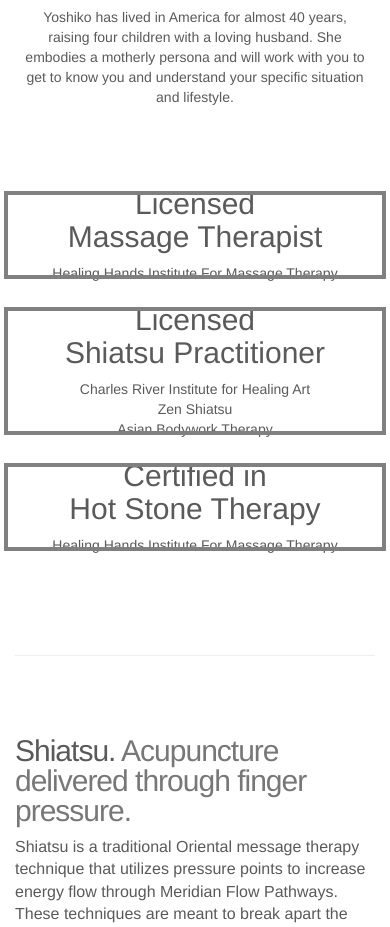
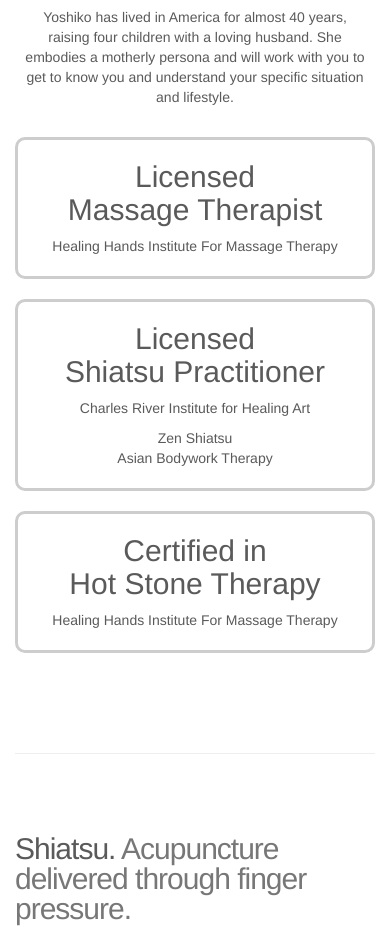
Before and after one commit to wmoik/will, a plain HTML site: page index.html in a window 390 px wide. Shown: the part 1442-2369 px from the top of the page. Drawn offline with nearby package versions, Linux system fonts and the light colour scheme.

Commit message:
Lots of stuff to help mobile borders for licenses

```diff
--- a/carousel.css
+++ b/carousel.css
@@ -77,6 +77,28 @@ body {
   margin-left: 10px;
 }
 
+/* Licenses CONTENT
+-------------------------------------------------- */
+.marketing .col-lg-3 {
+  margin-bottom: 20px;
+  text-align: center;
+}
+.marketing .col-lg-3 p{
+  margin-bottom:0px;
+   margin-top:0px;
+}
+
+.cliente {
+    margin-top:10px;
+    padding-left: 10px;
+    padding-right: 10px;
+    border: #cdcdcd medium solid;
+    border-radius: 10px;
+    -moz-border-radius: 10px;
+    -webkit-border-radius: 10px;
+
+}
+
 
 /* Featurettes
 ------------------------- */
@@ -125,6 +147,7 @@ body {
   .featurette-heading {
     font-size: 50px;
   }
+
 }
 
 @media (min-width: 992px) {
--- a/index.html
+++ b/index.html
@@ -148,21 +148,27 @@
         </div><!-- /.col-lg-4 -->
       </div><!-- /.row -->
 
-      <div class="row" style="margin-top:40px; margin-bottom:40px;">
-        <div class="col-lg-4"  style="outline-offset: -8px; outline: 4px solid gray;">
-          <h2>Licensed<br \>Massage Therapist</h2>
-          <p style="margin-bottom:0px; margin-top:0px;">Healing Hands Institute For Massage Therapy</p>
-          <p style="margin-bottom:20px;"></p>
+      <div class="row">
+        <div class="col-lg-4">
+          <div class="cliente">
+            <h2>Licensed<br \>Massage Therapist</h2>
+            <p>Healing Hands Institute For Massage Therapy</p>
+            <p style="margin-bottom:20px;"></p>
+          </div>
         </div><!-- /.col-lg-4 -->
-        <div class="col-lg-4"  style="outline-offset: -8px; outline: 4px solid gray;" >
-          <h2>Licensed<br \>Shiatsu Practitioner</h2>
-          <p style="margin-bottom:0px; margin-top:0px;">Charles River Institute for Healing Art</p>
-          <p style="margin-bottom:20px;"> Zen Shiatsu <br \> Asian Bodywork Therapy</p>
+        <div class="col-lg-4" >
+          <div class="cliente">
+            <h2>Licensed<br \>Shiatsu Practitioner</h2>
+            <p>Charles River Institute for Healing Art</p>
+            <p style="margin-bottom:20px;"> Zen Shiatsu <br \> Asian Bodywork Therapy</p>
+          </div>
         </div><!-- /.col-lg-4 -->
-        <div class="col-lg-4"  style="outline-offset: -8px; outline: 4px solid gray; margin-bottom:8px">
+        <div class="col-lg-4">
+          <div class="cliente">
           <h2>Certified in<br \>Hot Stone Therapy</h2>
-          <p style="margin-bottom:0px; margin-top:0px;">Healing Hands Institute For Massage Therapy</p>
+          <p>Healing Hands Institute For Massage Therapy</p>
           <p style="margin-bottom:20px;"> </p>
+        </div>
         </div><!-- /.col-lg-4 -->
       </div><!-- /.row -->
 
```
